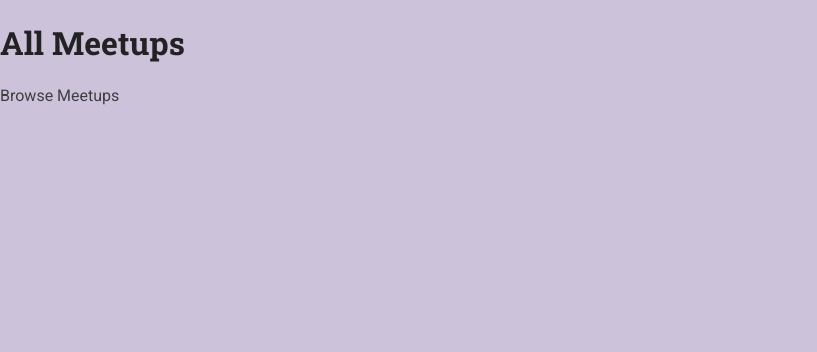
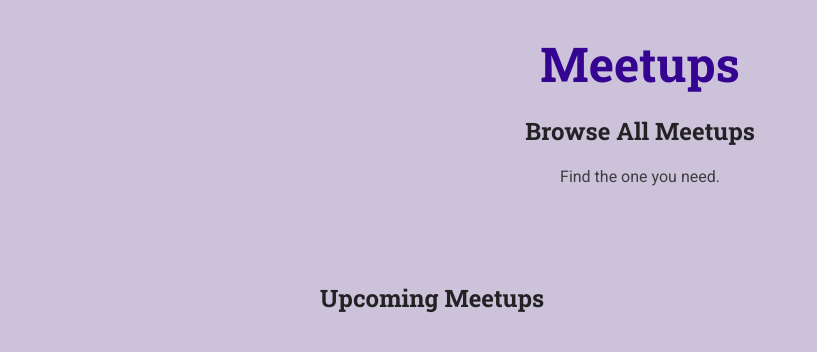
Before and after one commit to prateekkumaroriginal/Meetups, a Django app: template meetups/templates/meetups/index.html in a window 1280 px wide. Shown: the top 352 px of the page, without its empty margins (0-817 px from the left). Run offline with Django 4.2, Linux system fonts and the light colour scheme; the template is opened without the code that fills it, so the values that code supplies are empty.

Commit message:
Create Index page and style it

```diff
--- /dev/null
+++ b/meetups/static/meetups/all-meetups.css
@@ -0,0 +1,62 @@
+section {
+    max-width: 40rem;
+    margin: 3rem auto;
+}
+
+ol {
+    list-style: none;
+    margin: 0;
+    padding: 0;
+}
+
+.meetup-item {
+    margin: 1rem 0;
+    background-color: #350490;
+    padding: 2rem;
+    color: white;
+    border-radius: 4px;
+}
+
+.meetup-summary {
+    display: flex;
+    align-items: flex-start;
+}
+
+.meetup-image {
+    margin-right: 2rem;
+}
+
+.meetup-image img {
+    width: 8rem;
+    height: 8rem;
+    object-fit: cover;
+    border-radius: 50%;
+}
+
+.meetup-details h3 {
+    color: inherit;
+    margin-top: 0;
+    margin-bottom: 0.5rem;
+    font-size: 2rem;
+}
+
+.meetup-details address {
+    font-style: italic;
+}
+
+.meetup-actions {
+    margin-top: 1.5rem;
+    text-align: right;
+}
+
+.meetup-actions .btn {
+    background-color: #cb82fb;
+    border-color: #cb82fb;
+    color: #350490;
+    padding: 0.75rem 2rem;
+}
+
+.meetup-actions .btn:hover {
+    background-color: #ba82fb;
+    border-color: #ba82fb;
+}
--- a/meetups/templates/meetups/index.html
+++ b/meetups/templates/meetups/index.html
@@ -6,10 +6,43 @@
     <meta charset="UTF-8">
     <meta name="viewport" content="width=device-width, initial-scale=1.0">
     <link rel="stylesheet" href={% static 'meetups/base.css' %}>
+    <link rel="stylesheet" href={% static 'meetups/all-meetups.css' %}>
     <title>All Meetups</title>
 </head>
 <body>
-    <h1>All Meetups</h1>
-    <p>Browse Meetups</p>
+    <header id="main-header">
+        <nav>
+            <a href="/meetups" id="main-logo">Meetups</a>
+            <h1>Browse All Meetups</h1>
+            <p>Find the one you need.</p>
+        </nav>
+    </header>
+    <main>
+        <section>
+            <h2>Upcoming Meetups</h2>
+            <ol>
+                {% for meetup in meetups %}
+                    <li class="meetup-item">
+                    <article>
+                        <div class="meetup-summary">
+                            <div class="meetup-image">
+                                <img src="" alt="">
+                            </div>
+
+                            <div class="meetup-details">
+                                <h3>{{meetup.title}}</h3>
+                                <address>{{meetup.location}}</address>
+                            </div>
+                        </div>
+
+                        <div class="meetup-actions">
+                            <a href="" class="btn">More Details</a>
+                        </div>
+                    </article>
+                    </li>
+                {% endfor %}
+            </ol>
+        </section>
+    </main>
 </body>
 </html>
```
Also changed, not shown: meetups/views.py (+18 -1 lines).
